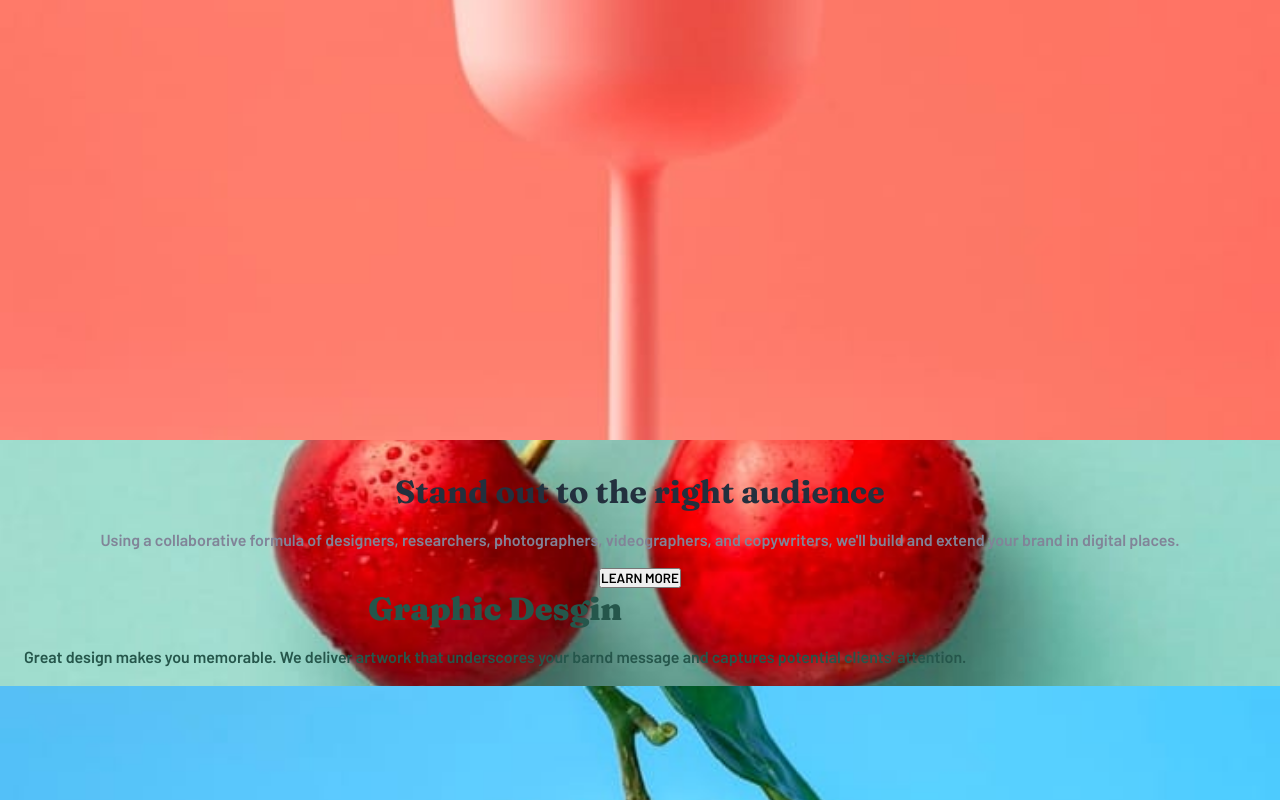
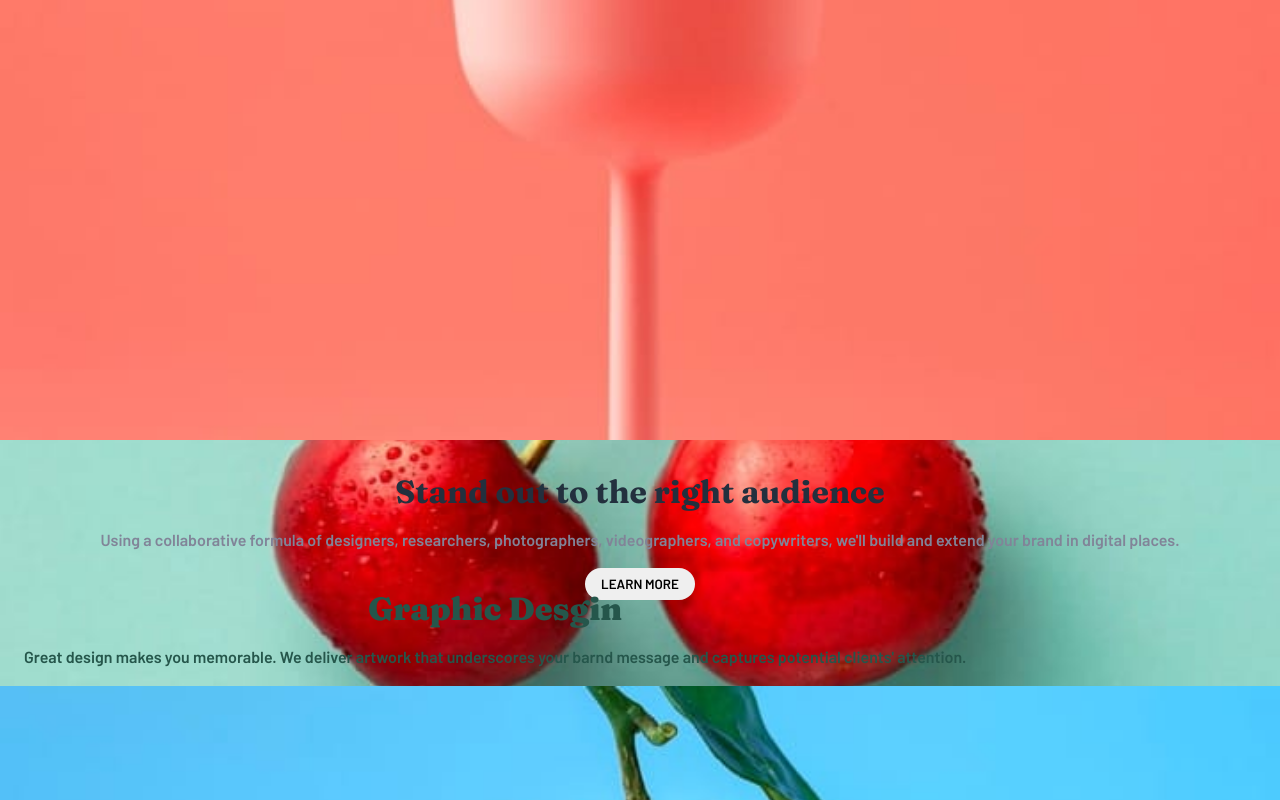
Before and after one commit to ksyksy815/Sunny-Side-Agency-Landing-Page, a React (Create React App) app in the folder client/: page / in a window 1280 px wide. Shown: the part 1947-2747 px from the top of the page. Built offline with nearby package versions, Linux system fonts and the light colour scheme; the HTML template or start-up script is replaced by a standard one.

Commit message:
[Fix] Added button CSS

```diff
--- a/client/src/components/LearnMoreButton.js
+++ b/client/src/components/LearnMoreButton.js
@@ -3,6 +3,10 @@ import styled from 'styled-components'
 
 const LearnMoreBtn = styled.button`
   font-weight: bold;
+  background: ${props=> `linear-gradient(180deg, transparent 40% , ${props.color})`} ;
+  border: none;
+  padding: 0.5rem 1rem;
+  border-radius: 30px;
 `
 
 export default function LearnMoreButton( {color}) {
```
